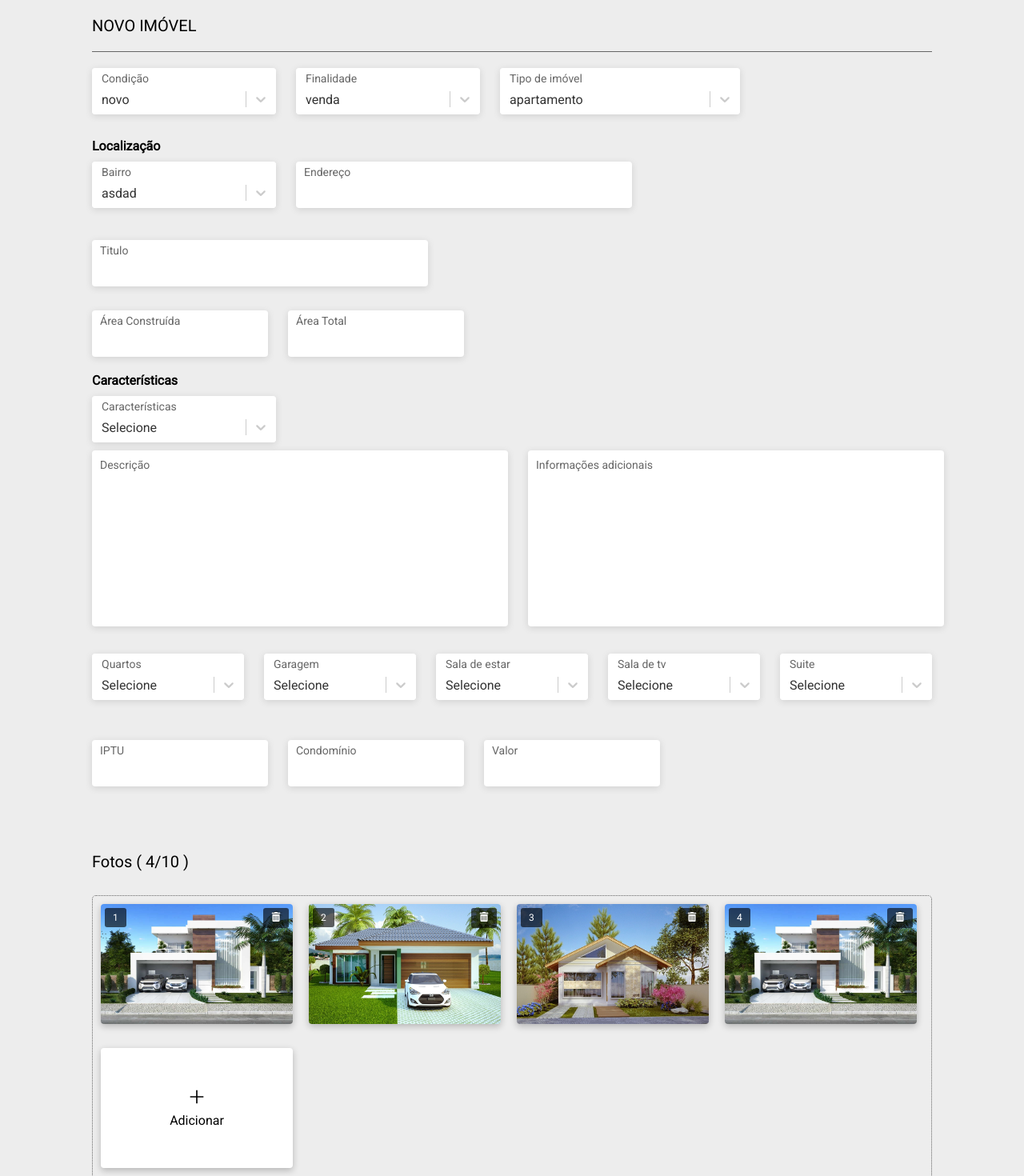
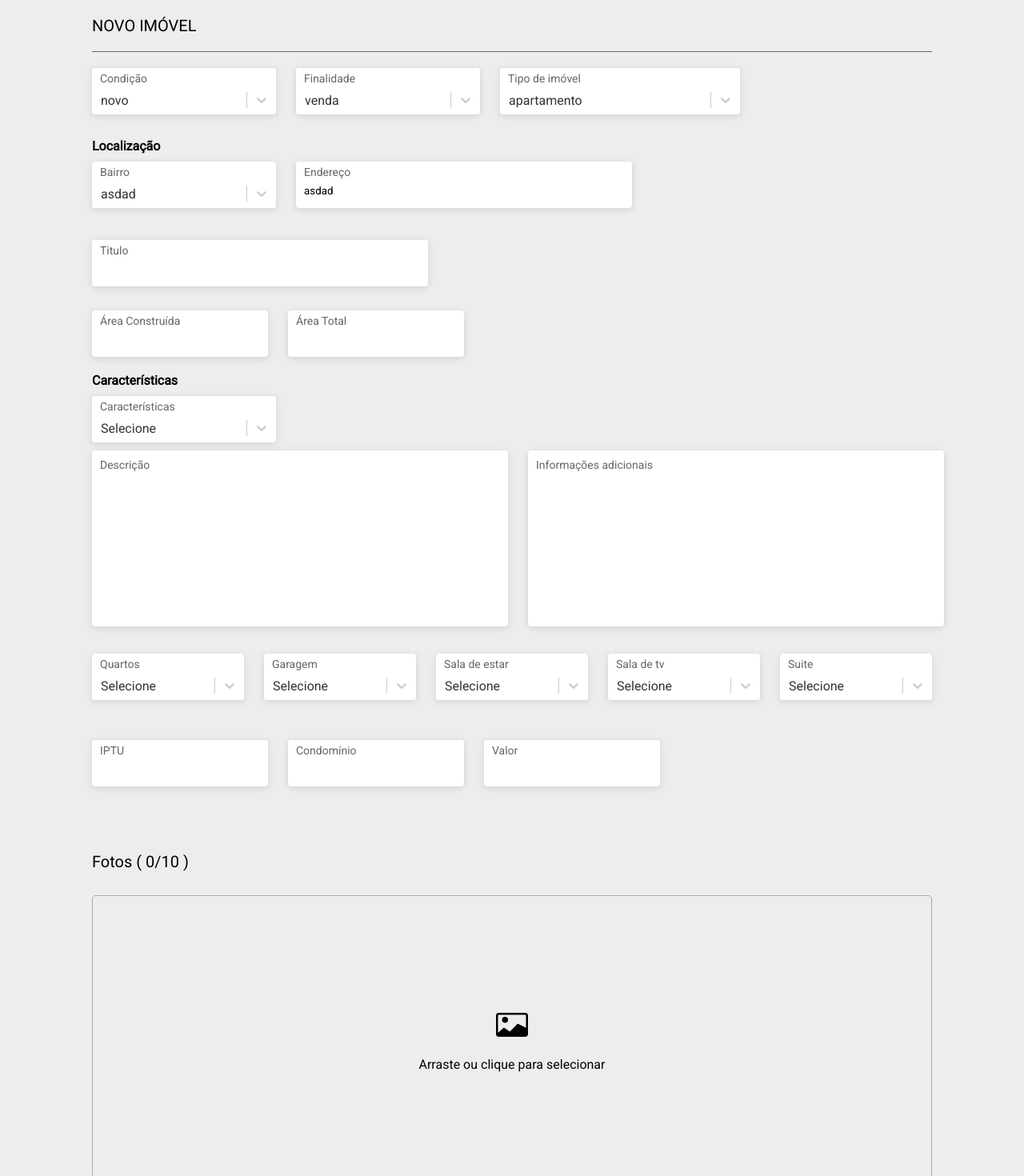
Before and after one commit to erickeira/imoveis, a Next.js app: page /admin/novoimovel in a window 1280 px wide. Shown: the top 1470 px of the page at 80% size. Built offline with nearby package versions, Linux system fonts and the light colour scheme.

Commit message:
post imagens

```diff
--- a/components/formBusca/index.js
+++ b/components/formBusca/index.js
@@ -2,34 +2,33 @@ import React, { useState} from 'react'
 import styles from './formbusca.module.scss'
 import InputSelect from '../inputSelect'
 import InputSlider from '../inputSlider'
+import { bairros, finalidades, tiposdeimovel } from '../../utils'
 export default function FormBusca(props){
     const { marginLeft, horizontal } = props
-    const finalidades = [
-        { value: 'Todas', label: 'Todas' },
-        { value: 'Venda', label: 'Venda' },
-        { value: 'Aluguel', label: 'Aluguel' },
-    ]
+    const [ dadosBusca, setDadosBusca] = useState({
+        finalidade: '',
+        tipodeimovel: '',
+        bairros: [],
+        valode: '',
+        valorate: ''
+    })
 
-    const tiposDeImoveis = [
-        { value: 'Todos', label: 'Todos' },
-        { value: 'Apartamento', label: 'Apartamento' },
-        { value: 'Casa', label: 'Casa' },
-    ]
-    const bairros = [
-        { value: 'Todos', label: 'Todos' },
-        { value: 'Centro', label: 'Centro' },
-        { value: 'Chácara cachoeira', label: 'Chácara Cachoeira' },
-    ]
+    function mudarDadosBusca(e){
+        console.log(e)
+        setDadosBusca({...dadosBusca, ...e})
+    }
+
+
     return(
         <div className={`${horizontal ? styles.containerBuscaHorizontal : styles.containerBusca}`} style={{marginLeft: marginLeft}}>
                 {!horizontal ? <div className={styles.label}>BUSQUE O IMÓVEL DESEJADO</div> : null}
                 <div className={styles.inputsHorizontais}>
                     <div className={styles.inputHorizontal}>
-                        <InputSelect options={finalidades} titulo={'Finalidade'}/>
-                        <InputSelect options={tiposDeImoveis} titulo={'Tipo de imóvel'}/>
+                        <InputSelect size={'90%'} onChange={e => mudarDadosBusca({finalidade : e.value})} selecionado={dadosBusca.finalidade} options={finalidades.map(item => { return {value: item, label: item}})}    titulo={'Finalidade'}/>
+                        <InputSelect size={'90%'} onChange={e => mudarDadosBusca({tipodeimovel : e.value})} selecionado={dadosBusca.tipodeimovel} options={tiposdeimovel.map(item => { return {value: item, label: item}})} titulo={'Tipo de imóvel'}/>
                     </div>
                     <div className={styles.inputHorizontal}>
-                        <InputSelect options={bairros} titulo={'Bairros'} isMulti/>
+                        <InputSelect size={'90%'} onChange={e => mudarDadosBusca({bairros : e.map(item => {return e.value})})} selecionado={dadosBusca.finalidade} options={bairros.map(item => { return {value: item, label: item}})} titulo={'Bairros'} isMulti/>
                         <InputSlider notitle/>
                     </div>
                     <div className={styles.botaoBuscar}>
--- a/components/inputSelect/index.js
+++ b/components/inputSelect/index.js
@@ -14,18 +14,25 @@ export default function InputSelect(props){
         control: (baseStyles, state) => ({
             ...baseStyles,
             minHeight: 1,
-            paddingTop: 20,
             paddingBottom: 0,
             borderColor:'#fff',
             color: '#000',
-            width: size || '100%',
+            width: '100%',
+             border: state.isFocused ? 0 : 0,
+            // This line disable the blue border
+            boxShadow: state.isFocused ? 0 : 0,
+            '&:hover': {
+            border: state.isFocused ? 0 : 0
+            },
             // boxShadow: '0.2px 0.1px 3px #666',
             ...style,
         })
     };
     return(
         <div className={styles.select} style={{width: size || '100%'}}>
-            <span className={styles.titulo} >{titulo}</span>
+            <div className={styles.containerTitulo}>
+                <span className={styles.titulo} >{titulo}</span>
+            </div>
             <Select
                 options={options || []}
                 // className={styles.select}
--- a/components/inputSelect/inputselect.module.scss
+++ b/components/inputSelect/inputselect.module.scss
@@ -1,6 +1,14 @@
 .select::before
 .select::after {
   box-sizing: border-box;
+}
+.select:hover{
+    outline: none;
+    box-shadow: none;
+}
+.select:focus{
+    outline: none;
+    box-shadow: none;
 }
 .select{
     margin-bottom: 10px;
@@ -13,8 +21,6 @@
     border: 0;
     background-color: white;
     box-shadow: rgba(99, 99, 99, 0.2) 0px 2px 8px 0px;
-    position: relative;
-    z-index: 2;
  }
 .containerSelectLocalidade{
     width: 90%;
@@ -28,11 +34,11 @@
 .selectMaior{
     width: 58%;
 }
-.titulo{
-    font-size: 14px;
-    color: #666;
-    margin-left: 10px;
-    padding-top: 5px;
-    position: absolute;
-    z-index: 1;
+.containerTitulo{
+    padding-top: 3px;
+    .titulo{
+        font-size: 14px;
+        color: #666;
+        margin-left: 9px;
+    }
 }
--- a/components/inputTexto/index.js
+++ b/components/inputTexto/index.js
@@ -2,11 +2,11 @@ import React from "react"
 import styles from './inputtexto.module.scss'
 
 export default function InputTexto(props){
-    const { titulo, area,size, type, style, placeholder} = props
+    const { titulo, area,size, type, style, placeholder, onChange, value} = props
     return(
         <div className={`${styles.container}`} style={style}>
             <span className={`${styles.titulo}`}>{titulo}</span>
-            <input type={type || 'text'} placeholder={placeholder || ''}  className={`${styles.input}`}/>
+            <input type={type || 'text'} value={value || ''} placeholder={placeholder || ''} onChange={e => onChange(e.target.value)} className={`${styles.input}`}/>
         </div>
     )
 }
--- a/pages/admin/components/detalhesImovel/index.js
+++ b/pages/admin/components/detalhesImovel/index.js
@@ -46,7 +46,7 @@ export default function DetalhesImovel(props){
                             selecionado={dadosImovel?.bairro}
                             onChange={e => callbackchange({bairro: e.value})}
                         />
-                        <InputTexto titulo={'Endereço'} options={caracteristicas.map(item => { return {value: item, label: item}})} style={{width: 400}}/>
+                        <InputTexto titulo={'Endereço'} value={dadosImovel.endereco} onChange={e => callbackchange({endereco: e})}  style={{width: 400}}/>
                     </div>
 
                     <InputTexto titulo={'Titulo'} style={{width: 400, marginTop: 30, marginBottom: 30}}/>
--- a/pages/admin/components/fotos/fotos.module.scss
+++ b/pages/admin/components/fotos/fotos.module.scss
@@ -29,6 +29,9 @@
             flex-direction: column;
             gap: 10px;
             cursor: grab;
+            .imagem{
+                height: 400px;
+            }
             .imagemIndex{
                 background-color: rgba(0, 0, 0, 0.623);
                 position: absolute;
--- a/pages/admin/components/fotos/index.js
+++ b/pages/admin/components/fotos/index.js
@@ -12,26 +12,33 @@ export default function Fotos(props){
     const dropzoneRef = createRef();
     const { fotos, callbackchange } = props
     const [isLoading ,setIsLoading] = useState(true)
+    const [isLoadingFotos ,setIsLoadingFotos] = useState(false)
 
     useEffect(() => {
         setIsLoading(false)
     },[])
 
     const onDrop = (files) => incluirFotos(files)
-    function incluirFotos(files){
-        files.map((file) => {
+    async function incluirFotos(files){
+        setIsLoadingFotos(true)
+        let novasImagens = fotos
+        await files.map((file) => {
             if(fotos.length == 10) return
+            console.log(file)
+            let novaimagem = {}
+            novaimagem['file'] = file
             const reader = new FileReader();
             reader.onload = function (e) {
-                let novasImagens = fotos
-                novasImagens.push(e.target)
-                callbackchange(novasImagens)
+                novaimagem['src'] = e.target.result
+                novasImagens.push(novaimagem)
             };
             reader.readAsDataURL(file);
             return file;
         });
+        callbackchange(novasImagens)
+        setIsLoadingFotos(false)
     }
-
+    console.log(isLoadingFotos)
     const {
          getRootProps,
          getInputProps,
@@ -104,17 +111,17 @@ export default function Fotos(props){
             </div>
         )
     }
-    if(isLoading) return null
+    // if(isLoading) return null
     return(
         <div className={`${styles.container}`}>
             <span className={`${styles.titulo}`}>Fotos ( {fotos.length}/10 ) </span>
             <div {...getRootProps({className: 'dropzone'})} style={{cursor: fotos.length ? 'default' : 'pointer'}} className={`${styles.gridContainer} `}>
 
-                {/* {isDragActive ? <div className={`${styles.containerDragActive} `}>Solte aqui</div> : null} */}
+                {isLoadingFotos ? <div className={`${styles.containerDragActive} `}>Carregando..</div> : null}
                 {
                     fotos.map((imagem, index) => {
                         return(
-                            <DragImagem index={index} src={imagem.result ? imagem.result : imagem}/>
+                            <DragImagem index={index} src={imagem.src ? imagem.src : imagem}/>
                         )
                     })
                 }
--- a/pages/admin/novoimovel/index.js
+++ b/pages/admin/novoimovel/index.js
@@ -6,6 +6,7 @@ import { useState } from "react";
 import { api, bairros, baseUrl } from "../../../utils";
 import Head from "next/head";
 import Button from "../components/button";
+import axios from "axios";
 
 
 export default function Novoimovel(){
@@ -14,7 +15,7 @@ export default function Novoimovel(){
         finalidade: 'venda',
         tipo: 'apartamento',
         bairro: 'asdad',
-        rua: 'asdad',
+        endereco: 'asdad',
         titulo: '',
         areaconstruida: '123',
         areatotal: '',
@@ -29,12 +30,7 @@ export default function Novoimovel(){
         iptu: '',
         condominio: '',
         valor: '',
-        fotos: [
-            "/imoveis/01.jpg",
-            "/imoveis/02.jpg",
-            "/imoveis/03.jpg",
-            "/imoveis/01.jpg",
-        ]
+        fotos: [ ]
     })
 
     function mudarDadosImovel(e){
@@ -44,10 +40,25 @@ export default function Novoimovel(){
     async function publicarImovel(){
         // console.log(JSON.stringify(dadosImovel))
         // return
-        api.post(`/imoveis`, JSON.stringify(dadosImovel)).then(res => {
+        const formData = new FormData();
+        Object.entries(dadosImovel).map(([chave, valor], index) => {
+            let novovalor = valor
+            if(chave == 'fotos'){
+                valor.map((foto, index) => {
+                    formData.append('fotos', foto.file ? foto.file : foto, `imagem${index}.jpg`)
+                })
+            }
+            formData.append(chave, novovalor)
+        })
+
+        for (const value of formData.values()) {
+            console.log(value);
+        }
+        api.post(`/imoveis`, formData).then(res => {
             console.log(res.data)
         }).catch(res => console.log(res.response.data))
     }
+
 
     return(
         <>
```
